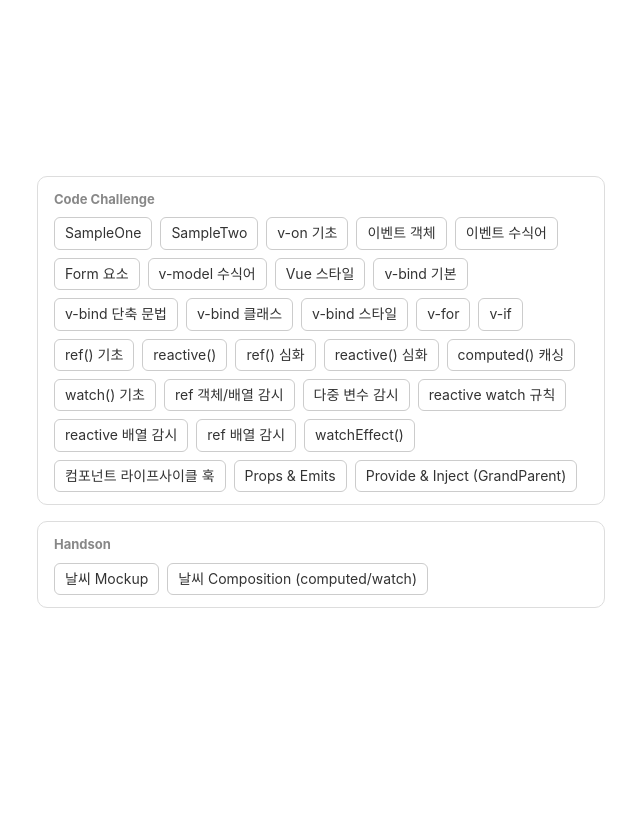
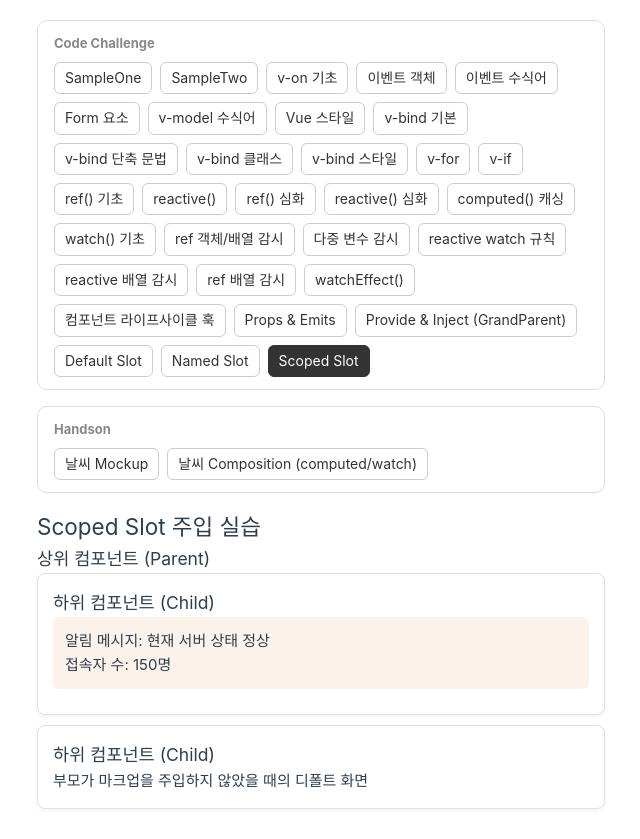
Before and after one commit to kochangin-ai/skala-vue, a Vue app: page /practice/slot-scoped in a window 1280 px wide. Shown: the whole page, without its empty margins (15-655 px from the left). Before the commit the page ends 800 px from the top, so only its background shows below. Built offline with nearby package versions, Linux system fonts and the light colour scheme.

Commit message:
slot code challenges 추가

```diff
--- a/src/App.vue
+++ b/src/App.vue
@@ -33,6 +33,9 @@ const practiceLinks = [
   { to: '/practice/props-emits-parent', label: 'Props & Emits' },
   // Provide/Inject 2단계 조상 예제
   { to: '/practice/provide-inject-grandparent', label: 'Provide & Inject (GrandParent)' },
+  { to: '/practice/slot-default', label: 'Default Slot' },
+  { to: '/practice/slot-named', label: 'Named Slot' },
+  { to: '/practice/slot-scoped', label: 'Scoped Slot' },
 ]
 
 const handsonLinks = [
--- /dev/null
+++ b/src/components/practices/basic/SlotDefaultChild.vue
@@ -0,0 +1,19 @@
+<template>
+  <!-- 부모가 넣어준 콘텐츠가 없으면 슬롯 기본값(fallback)이 표시됨 -->
+  <div class="base-card">
+    <slot>
+      <p>기본 콘텐츠 영역입니다.</p>
+    </slot>
+  </div>
+</template>
+
+<style scoped>
+.base-card {
+  border: 1px solid #dee2e6;
+  border-radius: 8px;
+  padding: 15px;
+  margin-bottom: 10px;
+  background: #fff;
+  box-shadow: 0 2px 4px rgba(0, 0, 0, 0.05);
+}
+</style>
--- /dev/null
+++ b/src/components/practices/basic/SlotDefaultParent.vue
@@ -0,0 +1,18 @@
+<script setup>
+// 기본 슬롯: 콘텐츠 전달 여부에 따라 부모 마크업 또는 자식의 fallback이 렌더링됨
+import SlotDefaultChild from './SlotDefaultChild.vue'
+</script>
+
+<template>
+  <div class="practice-section">
+    <h2>Default Slot 레이아웃 주입 실습</h2>
+    <SlotDefaultChild>
+      <p>단순한 텍스트 문장을 주입합니다.</p>
+    </SlotDefaultChild>
+    <SlotDefaultChild>
+      <h2 style="color: #e74c3c">🔥 경고 상태</h2>
+      <button>확인</button>
+    </SlotDefaultChild>
+    <SlotDefaultChild> </SlotDefaultChild>
+  </div>
+</template>
--- /dev/null
+++ b/src/components/practices/basic/SlotNamedChild.vue
@@ -0,0 +1,22 @@
+<template>
+  <!-- name이 있는 header 슬롯과 이름 없는 기본 슬롯을 각각 다른 위치에 배치 -->
+  <div class="base-card">
+    <header>
+      <slot name="header"></slot>
+    </header>
+    <main>
+      <slot></slot>
+    </main>
+  </div>
+</template>
+
+<style scoped>
+.base-card {
+  border: 1px solid #dee2e6;
+  border-radius: 8px;
+  padding: 15px;
+  margin-bottom: 10px;
+  background: #fff;
+  box-shadow: 0 2px 4px rgba(0, 0, 0, 0.05);
+}
+</style>
--- /dev/null
+++ b/src/components/practices/basic/SlotNamedParent.vue
@@ -0,0 +1,16 @@
+<script setup>
+// 이름 있는 슬롯: v-slot:header로 header 위치, 기본 슬롯으로 나머지 콘텐츠를 주입
+import SlotNamedChild from './SlotNamedChild.vue'
+</script>
+
+<template>
+  <div class="practice-section">
+    <h2>Named Slot 주입 실습</h2>
+    <SlotNamedChild>
+      <template v-slot:header>
+        <h3>Child 주입 제목</h3>
+      </template>
+      <p>"Lorem ipsum dolor sit amet, consectetur adipiscing elit, sed do eiusmod tempor incididunt..."</p>
+    </SlotNamedChild>
+  </div>
+</template>
--- /dev/null
+++ b/src/components/practices/basic/SlotScopedChild.vue
@@ -0,0 +1,28 @@
+<script setup>
+import { ref } from 'vue'
+
+// 하위 컴포넌트 내부에서 관리하는 2개의 서로 다른 기본형 데이터
+const message = ref('현재 서버 상태 정상')
+const userCount = ref(150)
+</script>
+
+<template>
+  <!-- 스코프 슬롯: 자식의 데이터를 :text, :count로 부모에게 전달 -->
+  <div class="base-card">
+    <h3>하위 컴포넌트 (Child)</h3>
+    <slot :text="message" :count="userCount">
+      <p>부모가 마크업을 주입하지 않았을 때의 디폴트 화면</p>
+    </slot>
+  </div>
+</template>
+
+<style scoped>
+.base-card {
+  border: 1px solid #dee2e6;
+  border-radius: 8px;
+  padding: 15px;
+  margin-bottom: 10px;
+  background: #fff;
+  box-shadow: 0 2px 4px rgba(0, 0, 0, 0.05);
+}
+</style>
--- /dev/null
+++ b/src/components/practices/basic/SlotScopedParent.vue
@@ -0,0 +1,27 @@
+<script setup>
+// v-slot="slotBag"로 자식이 넘겨준 스코프 데이터를 받아 부모 마크업에서 사용
+import SlotScopedChild from './SlotScopedChild.vue'
+</script>
+
+<template>
+  <div class="practice-section">
+    <h2>Scoped Slot 주입 실습</h2>
+    <h3>상위 컴포넌트 (Parent)</h3>
+    <SlotScopedChild v-slot="slotBag">
+      <div class="display-panel">
+        <p>알림 메시지: {{ slotBag.text }}</p>
+        <p>접속자 수: {{ slotBag.count }}명</p>
+      </div>
+    </SlotScopedChild>
+    <SlotScopedChild> </SlotScopedChild>
+  </div>
+</template>
+
+<style scoped>
+.display-panel {
+  background-color: #fdf2e9;
+  padding: 12px;
+  border-radius: 6px;
+  margin-bottom: 10px;
+}
+</style>
--- a/src/router/index.js
+++ b/src/router/index.js
@@ -173,6 +173,21 @@ const router = createRouter({
       name: 'practice-provide-inject-grandparent',
       component: () => import('../components/practices/basic/ProvideInjectGrandParent.vue'),
     },
+    {
+      path: '/practice/slot-default',
+      name: 'practice-slot-default',
+      component: () => import('../components/practices/basic/SlotDefaultParent.vue'),
+    },
+    {
+      path: '/practice/slot-named',
+      name: 'practice-slot-named',
+      component: () => import('../components/practices/basic/SlotNamedParent.vue'),
+    },
+    {
+      path: '/practice/slot-scoped',
+      name: 'practice-slot-scoped',
+      component: () => import('../components/practices/basic/SlotScopedParent.vue'),
+    },
   ],
 })
 
```
